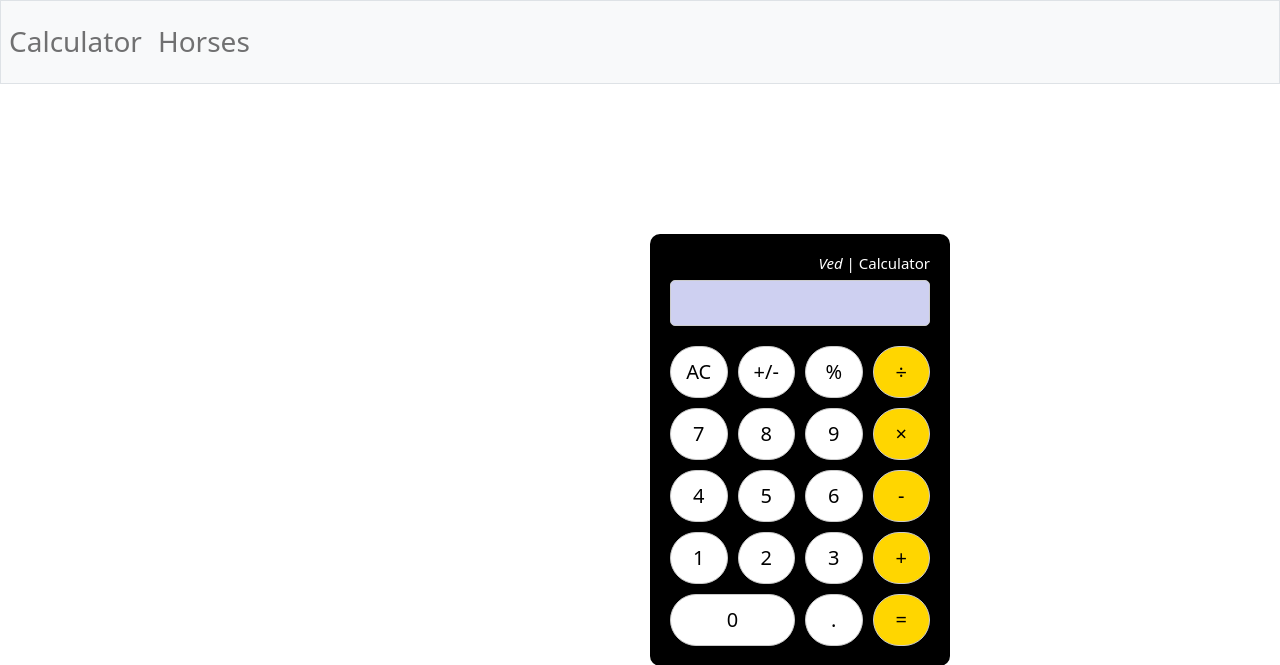
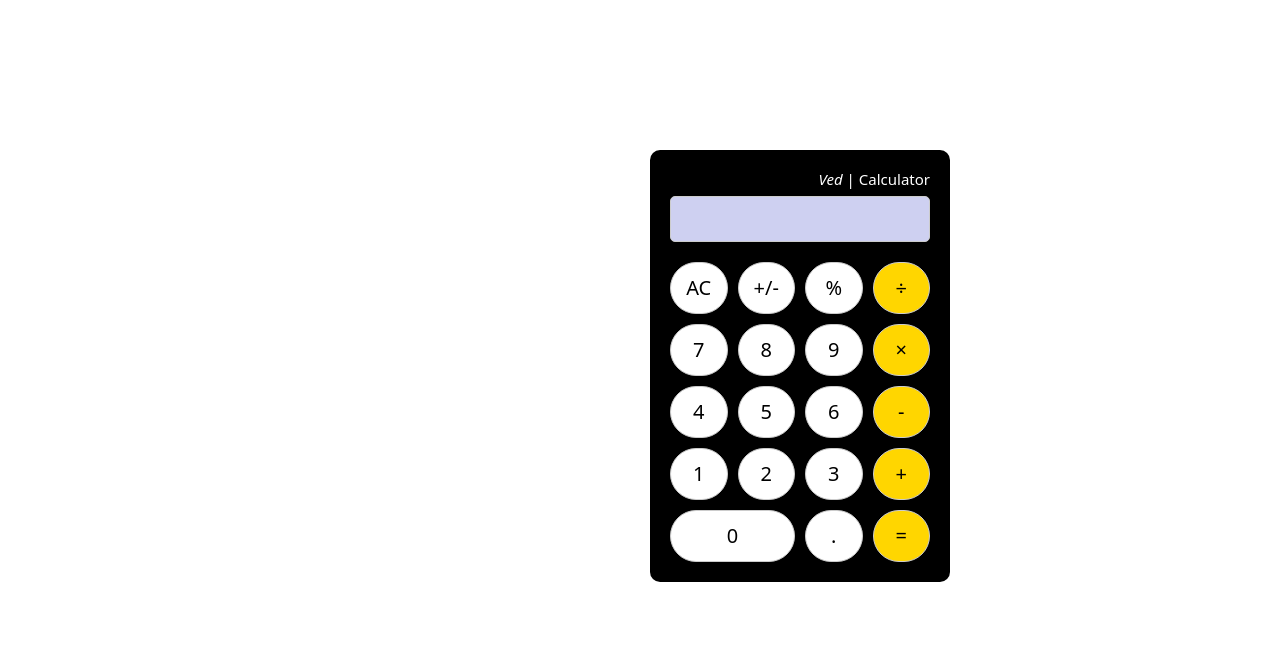
Before and after one commit to VVain716/distribution, a Flask app: page / in a window 1280 px wide. Shown: the top 665 px of the page. Run offline with Flask 3, Linux system fonts and the light colour scheme; parts of the project's set-up code (start-up, migrations or seed data) failed here and were passed over.

Commit message:
Change index.html

```diff
--- a/templates/index.html
+++ b/templates/index.html
@@ -59,14 +59,6 @@
     </style>
 </head>
 <body>
-    <nav class="bg-light border navbar navbar-expand-md navbar-light">
-        <div class="collapse navbar-collapse" id="navbar">
-            <ul class="navbar-nav me-auto mt-2">
-                <li class="nav-item"><a class="nav-link" href="#"><h3>Calculator</h3></a></li>
-                <li class="nav-item"><a class="nav-link" href="/horses"><h3>Horses</h3></a></li>
-            </ul>
-        </div>
-    </nav>
     <form id="calculatorForm" action="/" method="post">
         <div style = "position:relative; left:650px; top:150px" class="calculator">
             <h1><bold><i>Ved</i> | Calculator</bold></h1>
```
